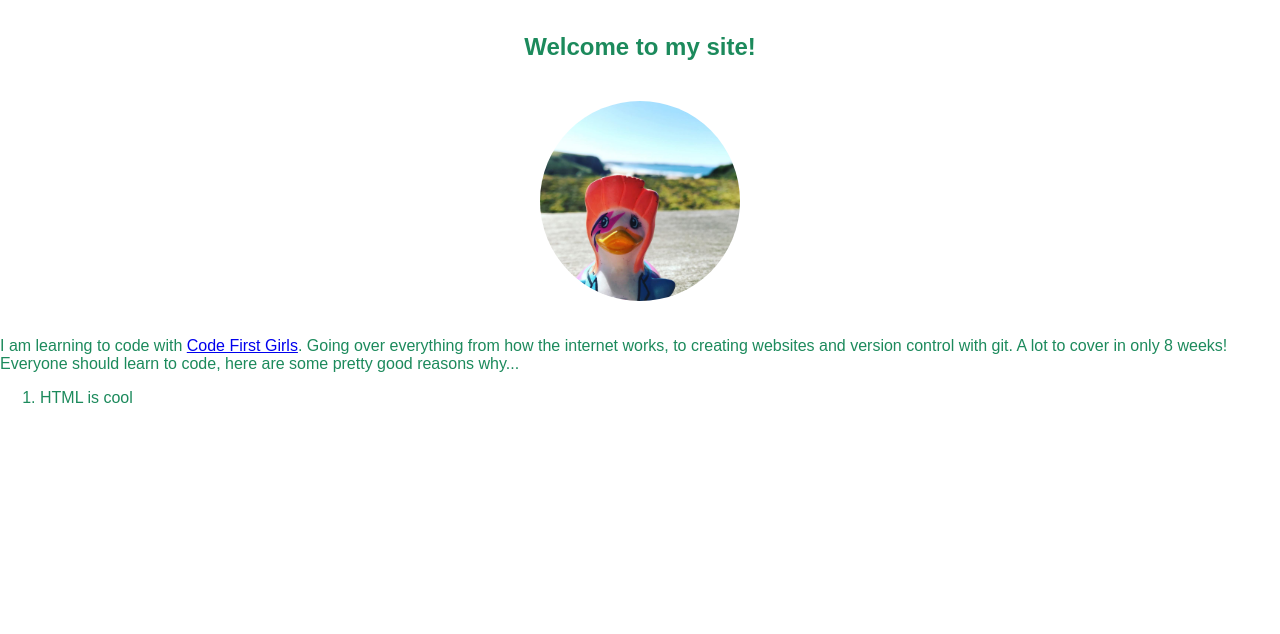
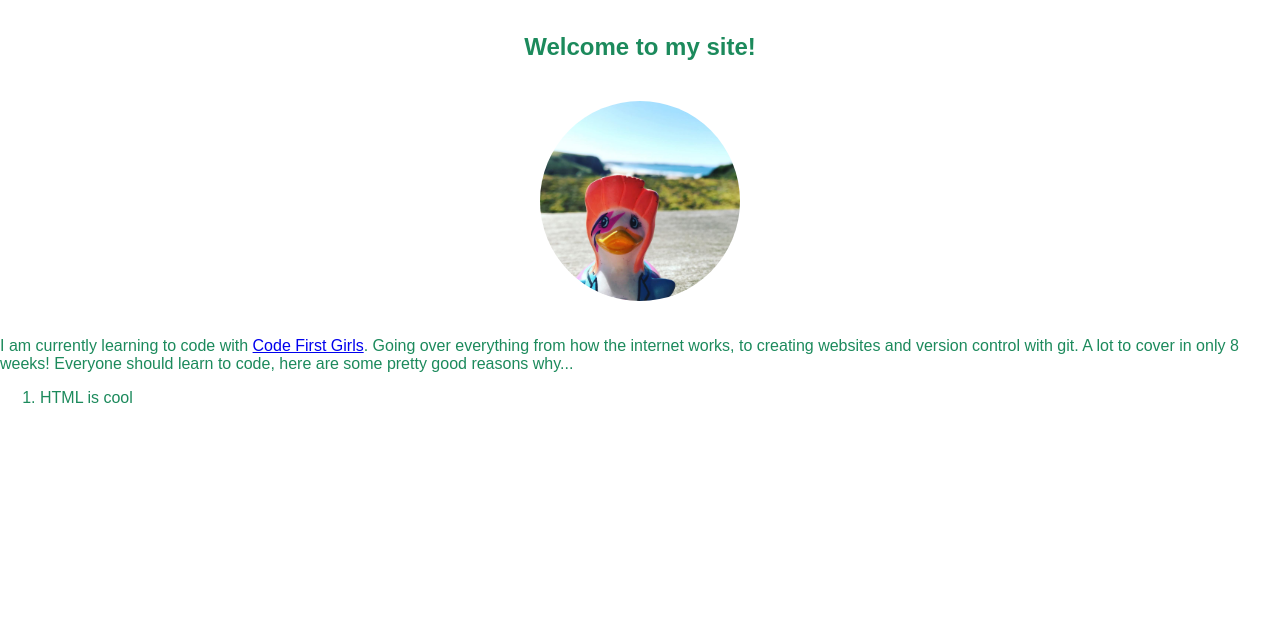
Before and after one commit to Bethhazard/beginners-week-one-master, a plain HTML site: page index.html in a window 1280 px wide. Shown: the part 166-800 px from the top of the page. Drawn offline with Linux system fonts and the light colour scheme.

Commit message:
Revert "Uploaded files to GitHub and changed text"
This reverts commit 6ade1c7b9abc04cb3f26009d53455d96a3f3d5cc.

```diff
--- a/index.html
+++ b/index.html
@@ -19,7 +19,7 @@
   <img src="duck.jpg" width="200px">
 </div>
 <div>
-  <p>I am learning to code with <a href="www.codefirstgirls.org.uk">Code First Girls</a>. Going over everything from how the
+  <p>I am currently learning to code with <a href="www.codefirstgirls.org.uk">Code First Girls</a>. Going over everything from how the
     internet works, to creating websites and version control with git. A lot to cover in only 8 weeks!
     Everyone should learn to code, here are some pretty good reasons why...</p>
     <ol>
```
Also changed, not shown: 1 other file.
